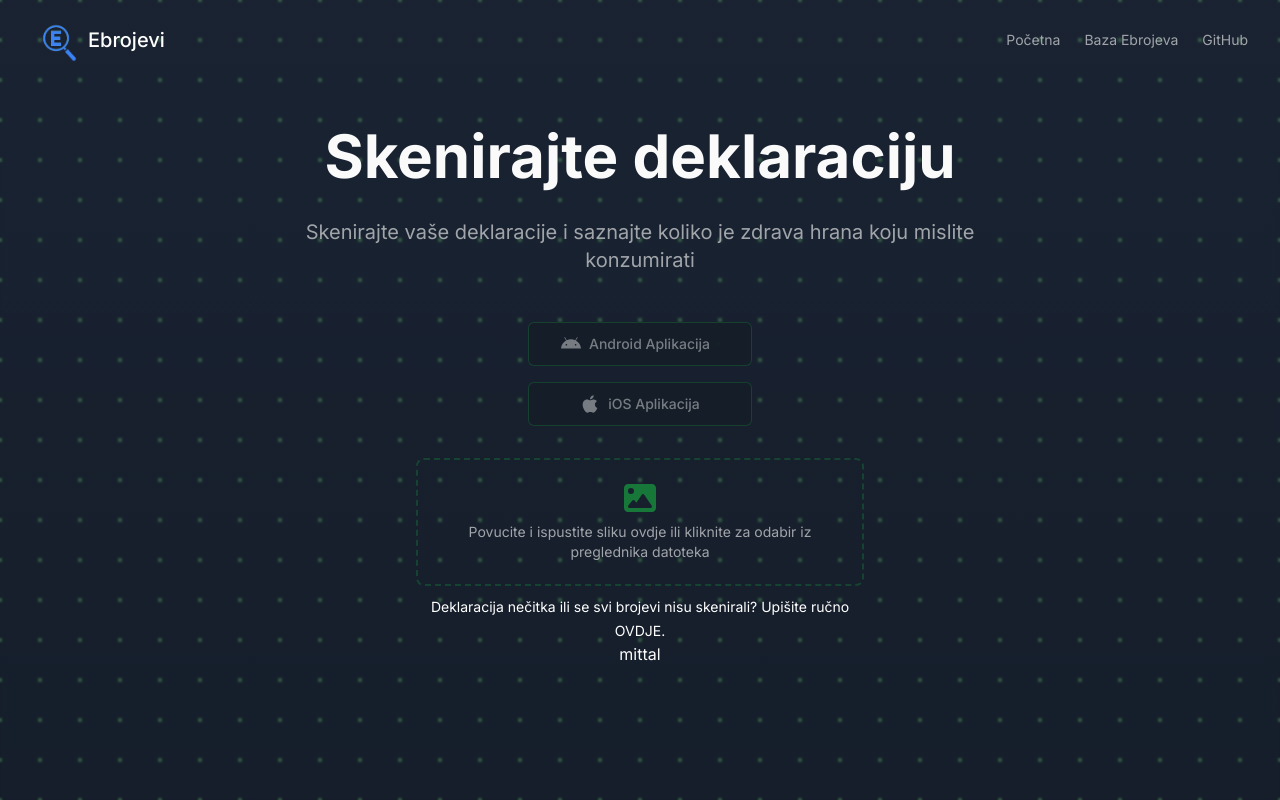
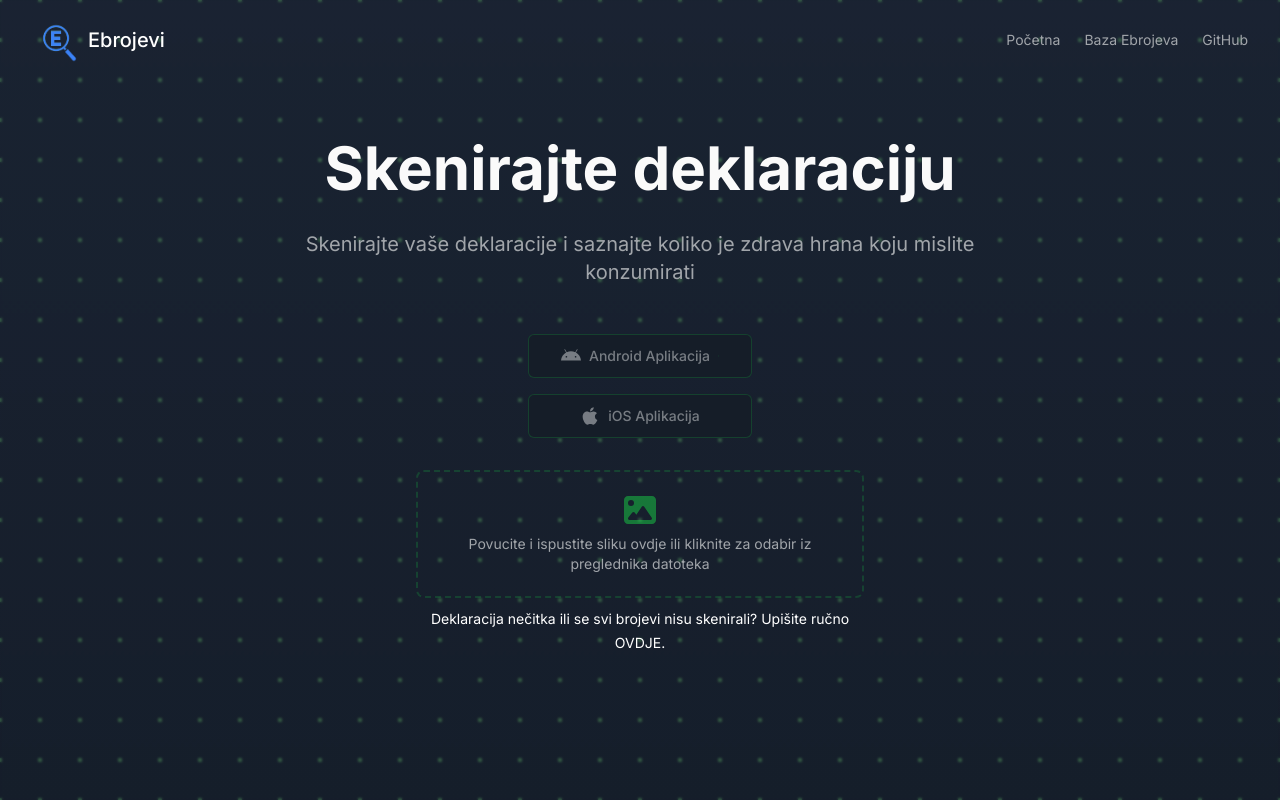
Before and after one commit to MortalWombat-repo/ebrojevi-web, a Next.js app: page / in a window 1280 px wide. Shown: the top 800 px of the page. Built offline with nearby package versions, Linux system fonts and the light colour scheme.

Commit message:
Updated HeroSection.tsx

```diff
--- a/components/home/HeroSection.tsx
+++ b/components/home/HeroSection.tsx
@@ -359,8 +359,6 @@ const HeroSection = () => {
               </div>
             )}
 
-mittal
-
             {isLoading && <div className="mt-4 text-primary">Processing image...</div>}
           </motion.div>
         </motion.div>
```
